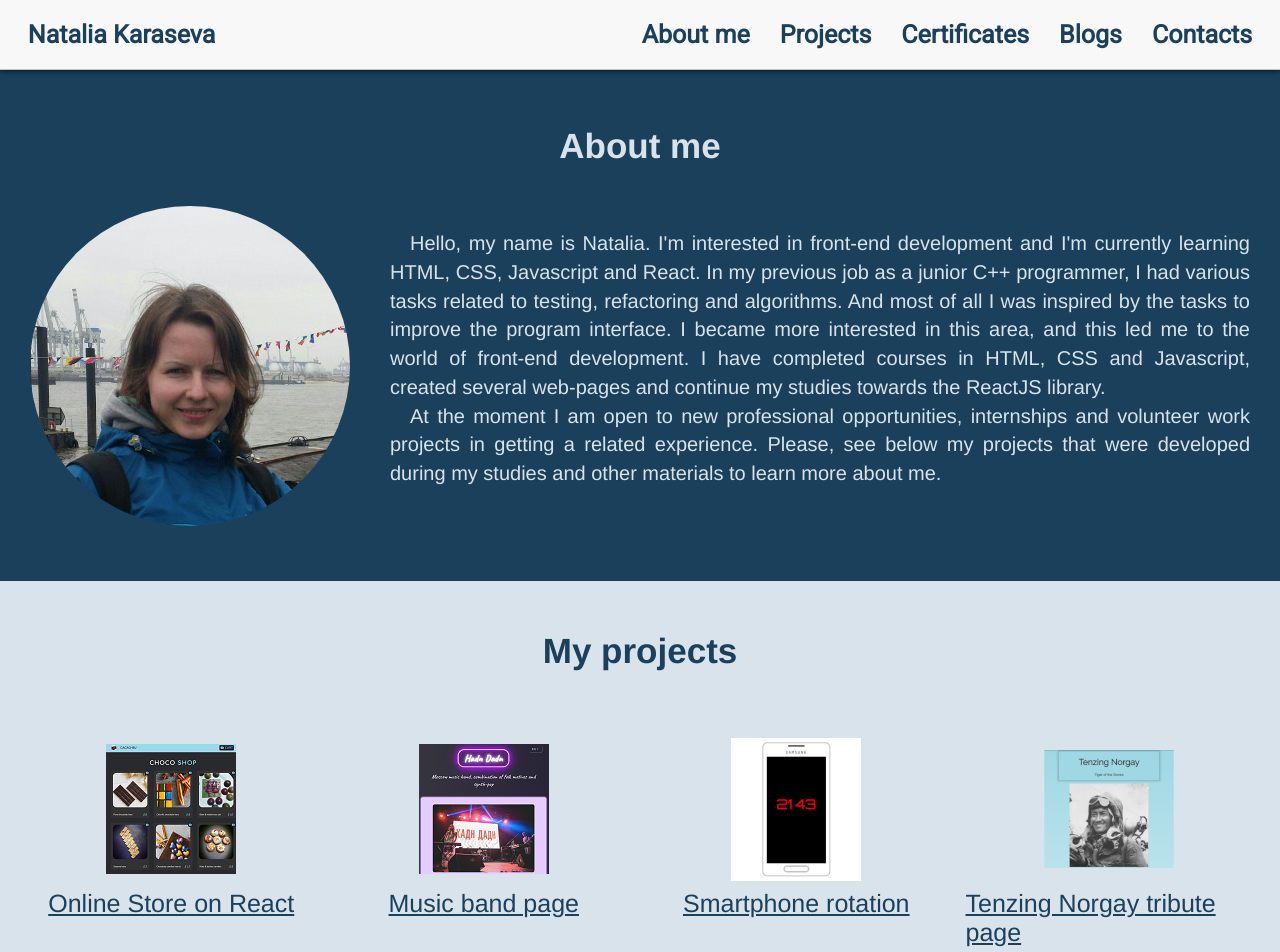
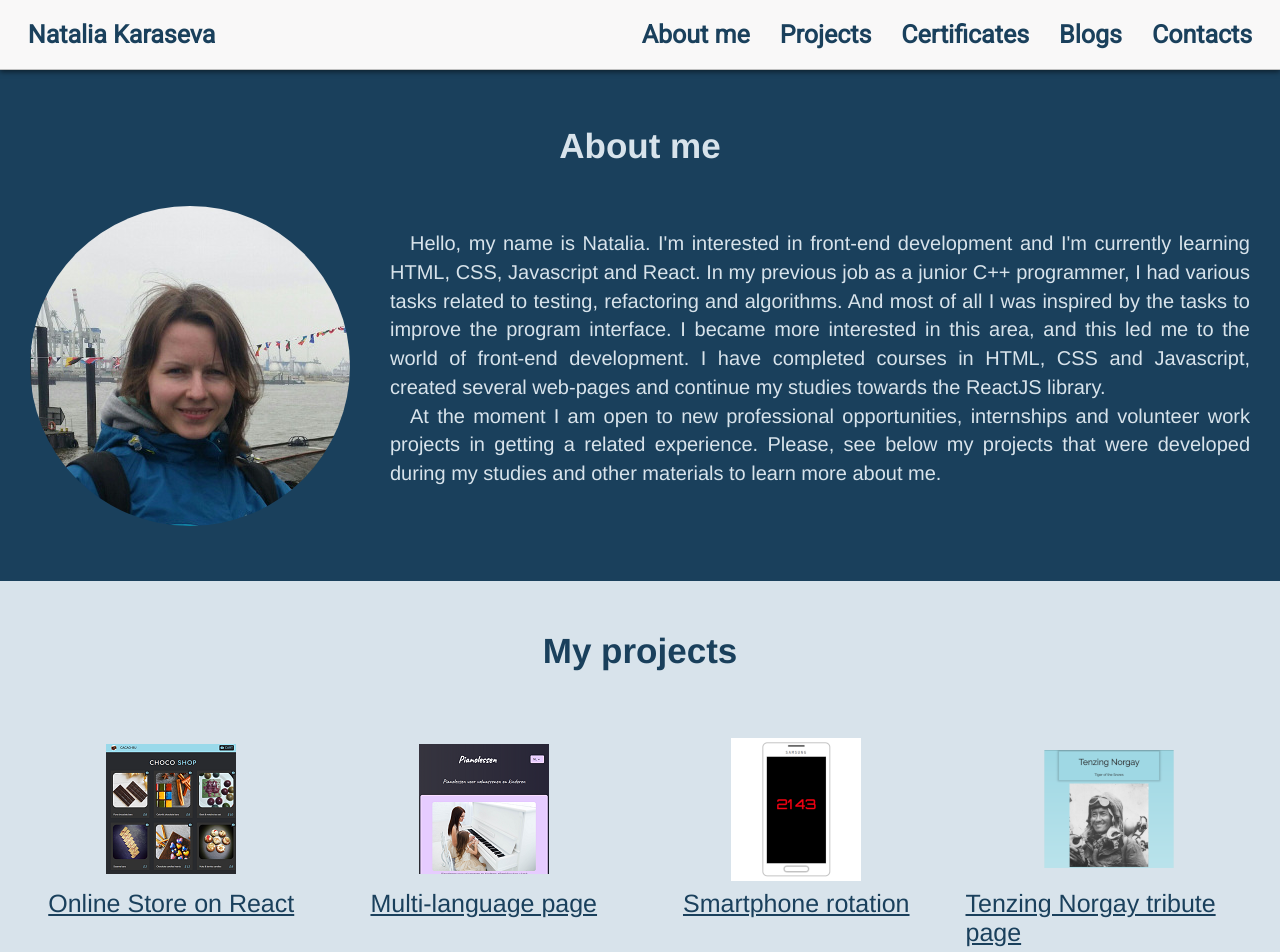
Before and after one commit to nat-k-dev/natkdev.com, a React (Create React App) app: page / in a window 1280 px wide. Shown: the top 952 px of the page. Built offline with nearby package versions, Linux system fonts and the light colour scheme.

Commit message:
replace hadn dadn by pianoles

```diff
--- a/src/components/home/main/projects/project/project.css
+++ b/src/components/home/main/projects/project/project.css
@@ -21,8 +21,8 @@
 	background: url('project__binary-calculator.png') no-repeat center;
 }
 
-.project__hadn-dadn > a > .icon {
-	background: url('project__hadn-dadn.png') no-repeat center;
+.project__pianoles > a > .icon {
+	background: url('project__pianoles.png') no-repeat center;
 }
 
 .project__smartphone > a > .icon {
--- a/src/components/home/main/projects/projects-info.js
+++ b/src/components/home/main/projects/projects-info.js
@@ -5,11 +5,11 @@ export const projectsInfo = {
       link: "https://cacao-bu.netlify.app/",
       caption: "Online Store on React"
     },
-    hadnDadn: {
+    pianoles: {
       internalPage: false,
-      cssClassName: "project__hadn-dadn",
-      link: "https://hadn-dadn.netlify.app",
-      caption: "Music band page"
+      cssClassName: "project__pianoles",
+      link: "https://pianoles.netlify.app/",
+      caption: "Multi-language page"
     },
     smartphone: {
       internalPage: false,
--- a/src/components/home/main/projects/projects.js
+++ b/src/components/home/main/projects/projects.js
@@ -10,10 +10,10 @@ function Projects() {
                   link={projectsInfo.cacaoBu.link}
                   caption={projectsInfo.cacaoBu.caption}
                   internalPage={projectsInfo.cacaoBu.internalPage} />
-        <Project cssClassName={projectsInfo.hadnDadn.cssClassName}
-                  link={projectsInfo.hadnDadn.link}
-                  caption={projectsInfo.hadnDadn.caption}
-                  internalPage={projectsInfo.hadnDadn.internalPage} />
+        <Project cssClassName={projectsInfo.pianoles.cssClassName}
+                  link={projectsInfo.pianoles.link}
+                  caption={projectsInfo.pianoles.caption}
+                  internalPage={projectsInfo.pianoles.internalPage} />
         <Project cssClassName={projectsInfo.smartphone.cssClassName}
                   link={projectsInfo.smartphone.link}
                   caption={projectsInfo.smartphone.caption}
```
Also changed, not shown: src/components/home/main/projects/project/project__hadn-dadn.png (deleted), src/components/home/main/projects/project/project__pianoles.png (added).
